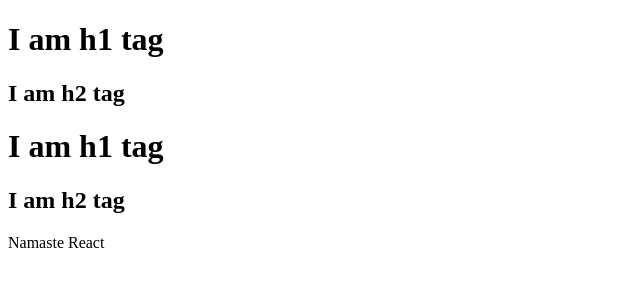
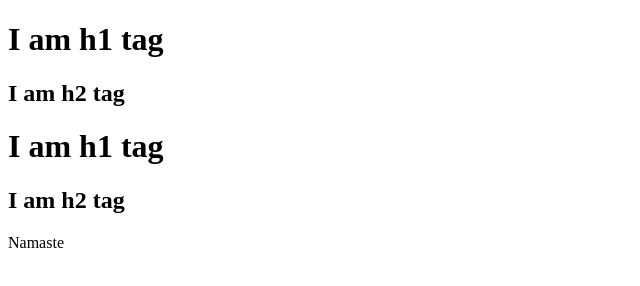
Before and after one commit to Nirmanulier/Namaste_React, a React app: page index.html in a window 1280 px wide. Shown: the full height of the page, 0-640 px from the left. Built offline with nearby package versions, Linux system fonts and the light colour scheme.

Commit message:
error updation

```diff
--- a/index.html
+++ b/index.html
@@ -9,7 +9,7 @@
     <!-- <h1>Hello World</h1>     -->
     <div id="root"></div>
 
-    <p>Namaste React</p>
+    <p>Namaste</p>
 
     <script type="module" src="./app.js"></script>
 </body>
```
